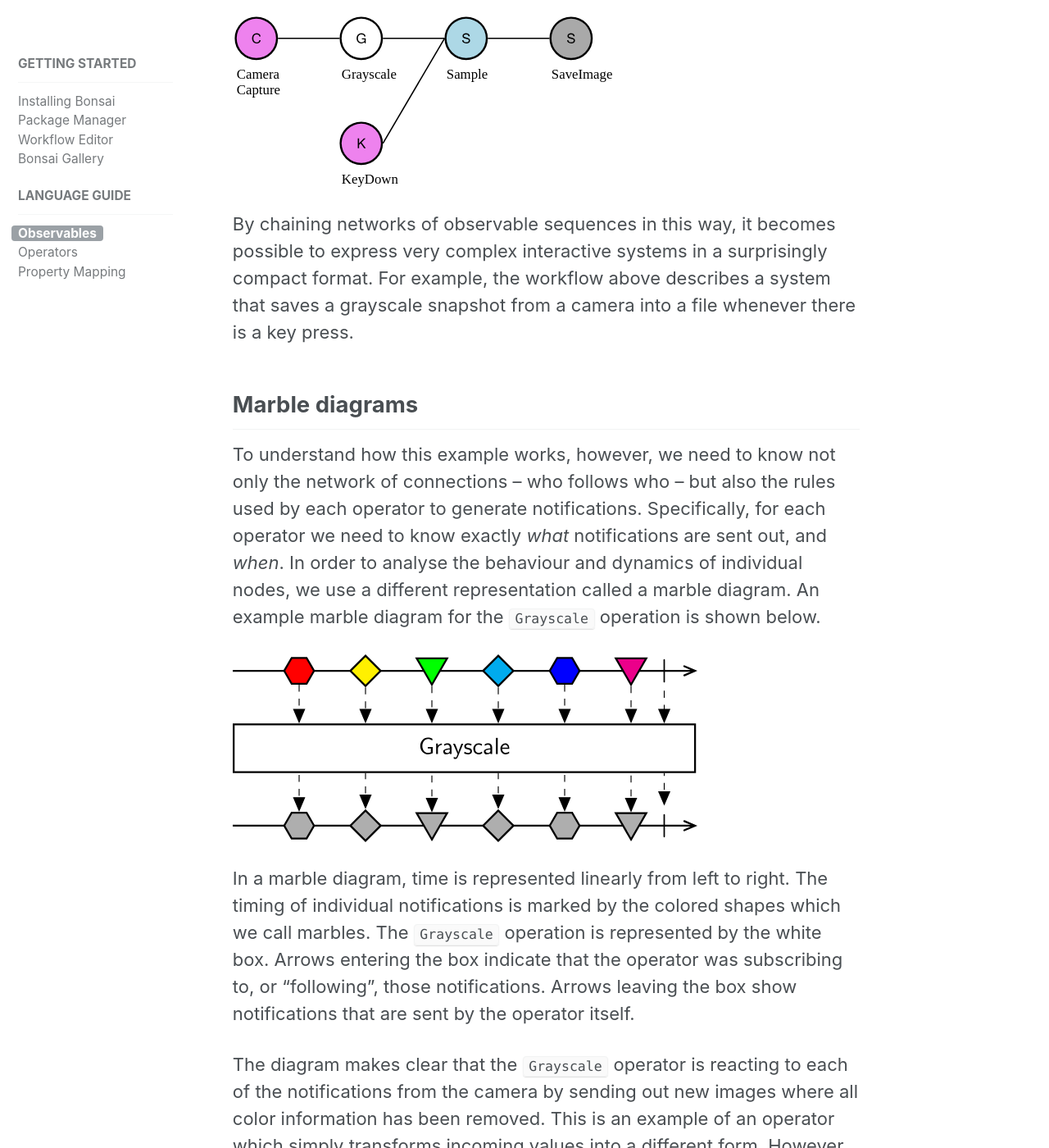
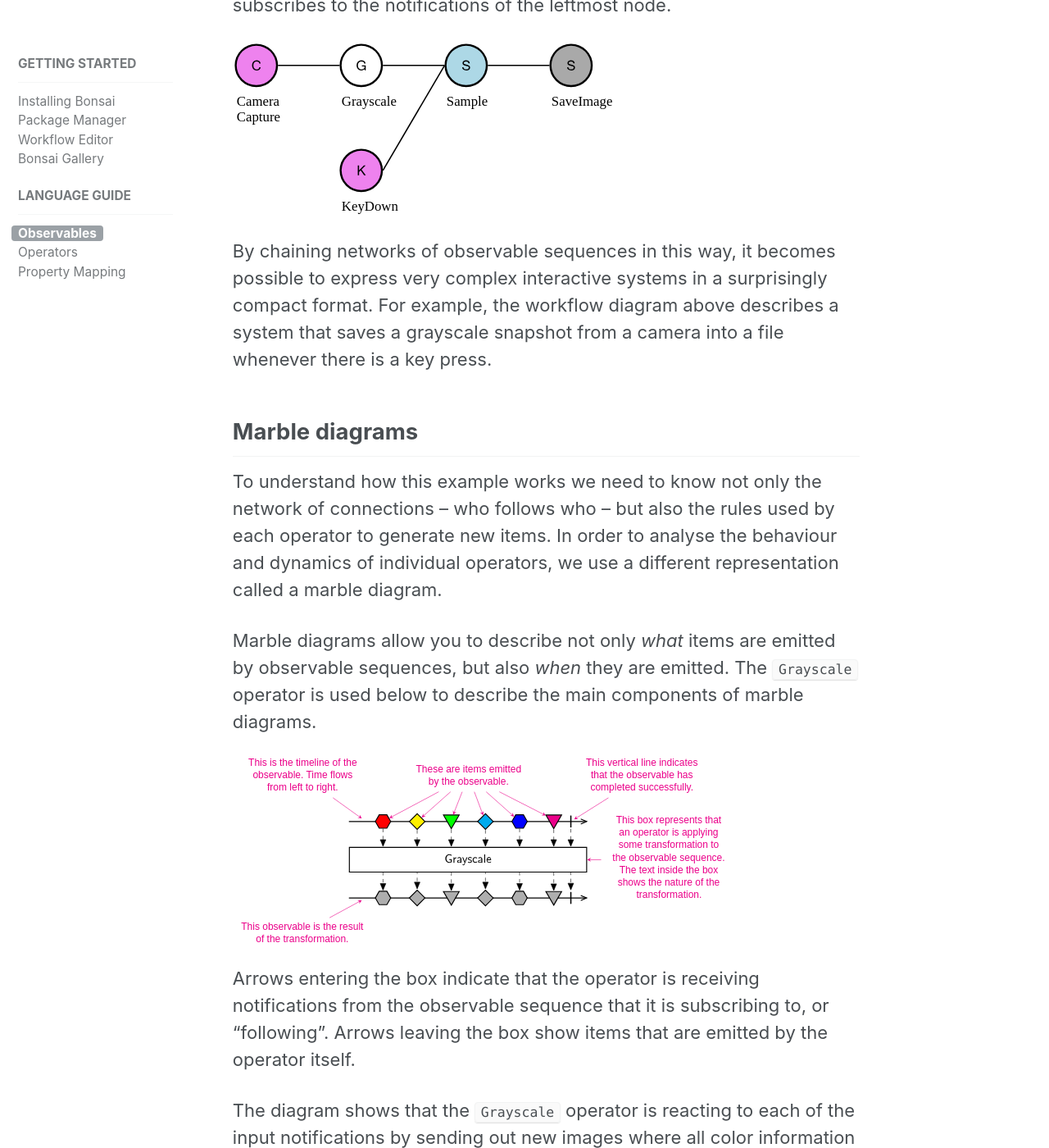
Before and after one commit to bonsai-rx/bonsai-rx.github.io, a Jekyll site: the page built from _docs/05-observables.md, in a window 1280 px wide and 1400 px high, scrolled down 1935 px. Shown: the whole window at 82% size. Built offline with Jekyll 4.4.1, drawn with Linux system fonts in a browser that asks for light colours; some of the changed text lies outside the part shown.

Commit message:
Improved phrasing and figures on observable introduction section

```diff
--- a/_docs/05-observables.md
+++ b/_docs/05-observables.md
@@ -20,7 +20,7 @@ Now imagine you had a webcam with its own user account in the social network. Fr
 
 Other devices could have their own accounts, such as keyboards, microphones or temperature sensors. In this case, some users might follow both the camera and the keyboard, and start to aggregate posts by whether they happened close in time. For example, one user might repost an image from the camera only after the keyboard sent out a key press notification.
 
-Observable sequences are asynchronous sequences of data which behave in exactly this way. They are sources of data which can be "followed", or rather subscribed to, so that its observers get notifications whenever there are new values available in the sequence. Observable sequences can generate notifications spontaneously or in reaction to notifications from other sequences they are subscribing.
+Observable sequences are asynchronous sequences of data which behave in exactly this way. They are sources of data which can be "followed", or rather subscribed to, so that its observers get notified whenever there are new items available in the sequence. Observable sequences can generate items spontaneously or in reaction to notifications from other sequences they are subscribing.
 
 Observable sequences can also terminate naturally when there is no more data to send out, or exceptionally, if there is an error with the device or during data processing.
 
@@ -30,20 +30,22 @@ The Bonsai programming language manipulates such reactive networks explicitly us
 
 ![Example workflow](/assets/images/sampleframe.svg)
 
-By chaining networks of observable sequences in this way, it becomes possible to express very complex interactive systems in a surprisingly compact format. For example, the workflow above describes a system that saves a grayscale snapshot from a camera into a file whenever there is a key press.
+By chaining networks of observable sequences in this way, it becomes possible to express very complex interactive systems in a surprisingly compact format. For example, the workflow diagram above describes a system that saves a grayscale snapshot from a camera into a file whenever there is a key press.
 
 ## Marble diagrams
 
-To understand how this example works, however, we need to know not only the network of connections -- who follows who -- but also the rules used by each operator to generate notifications. Specifically, for each operator we need to know exactly *what* notifications are sent out, and *when*. In order to analyse the behaviour and dynamics of individual nodes, we use a different representation called a marble diagram. An example marble diagram for the `Grayscale` operation is shown below.
+To understand how this example works we need to know not only the network of connections -- who follows who -- but also the rules used by each operator to generate new items. In order to analyse the behaviour and dynamics of individual operators, we use a different representation called a marble diagram.
+
+Marble diagrams allow you to describe not only *what* items are emitted by observable sequences, but also *when* they are emitted. The `Grayscale` operator is used below to describe the main components of marble diagrams.
 
 ![Grayscale operator](/assets/images/grayscale.svg)
 
-In a marble diagram, time is represented linearly from left to right. The timing of individual notifications is marked by the colored shapes which we call marbles. The `Grayscale` operation is represented by the white box. Arrows entering the box indicate that the operator was subscribing to, or "following", those notifications. Arrows leaving the box show notifications that are sent by the operator itself.
+Arrows entering the box indicate that the operator is receiving notifications from the observable sequence that it is subscribing to, or "following". Arrows leaving the box show items that are emitted by the operator itself.
 
-The diagram makes clear that the `Grayscale` operator is reacting to each of the notifications from the camera by sending out new images where all color information has been removed. This is an example of an operator which simply transforms incoming values into a different form. However, there are other operators like `Sample` which can have slightly more interesting marble diagrams.
+The diagram shows that the `Grayscale` operator is reacting to each of the input notifications by sending out new images where all color information has been removed. This is an example of an operator which simply transforms incoming values into a different form. However, there are other operators like `Sample` which can have slightly more interesting marble diagrams.
 
 ![Sample operator](/assets/images/sample.svg)
 
-First, we can see from the connection diagram above that the `Sample` operator subscribes to two sequences: `Grayscale` and `KeyDown`. The marble diagram shows an hypothetical example of these two independent streams of notifications. `Grayscale` is sending out images periodically, following the camera. However, `KeyDown` sends out a notification only when there is a key press, which can happen at any moment, even in between image notifications.
+We can see from the workflow diagram above that the `Sample` operator subscribes to two sequences: `Grayscale` and `KeyDown`. The marble diagram shows an hypothetical example of these two independent streams. `Grayscale` is sending out images periodically, following the camera. However, `KeyDown` sends out a notification only when there is a key press, which can happen at any moment, even in between camera images.
 
 The diagram makes clear the behaviour of `Sample`: it sends out the latest image that was received from `Grayscale` whenever there was a new key press. Marble diagrams are a useful tool to convey graphically the intuition of what a reactive operator is doing and will be used extensively throughout these pages.
```
Also changed, not shown: other parts of _docs/05-observables.md (+1 -1 lines), assets/images/grayscale.svg.
